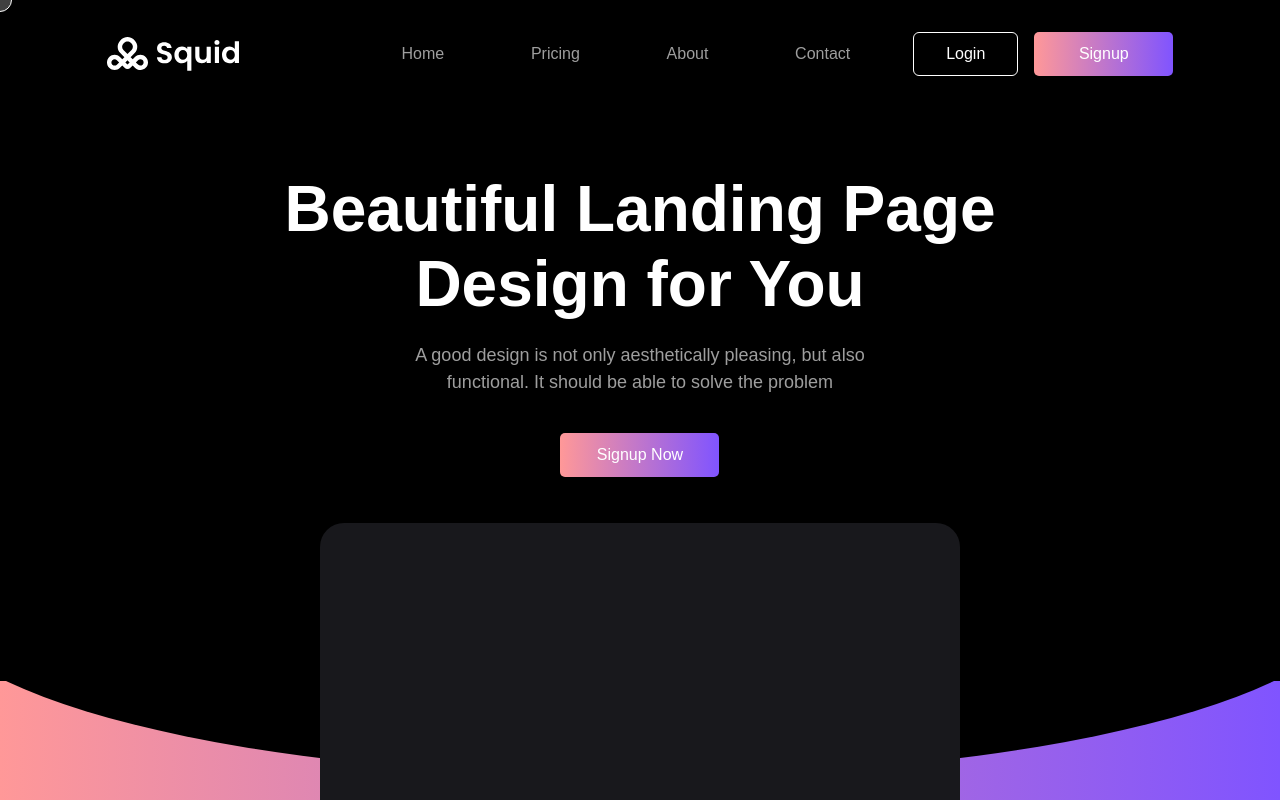
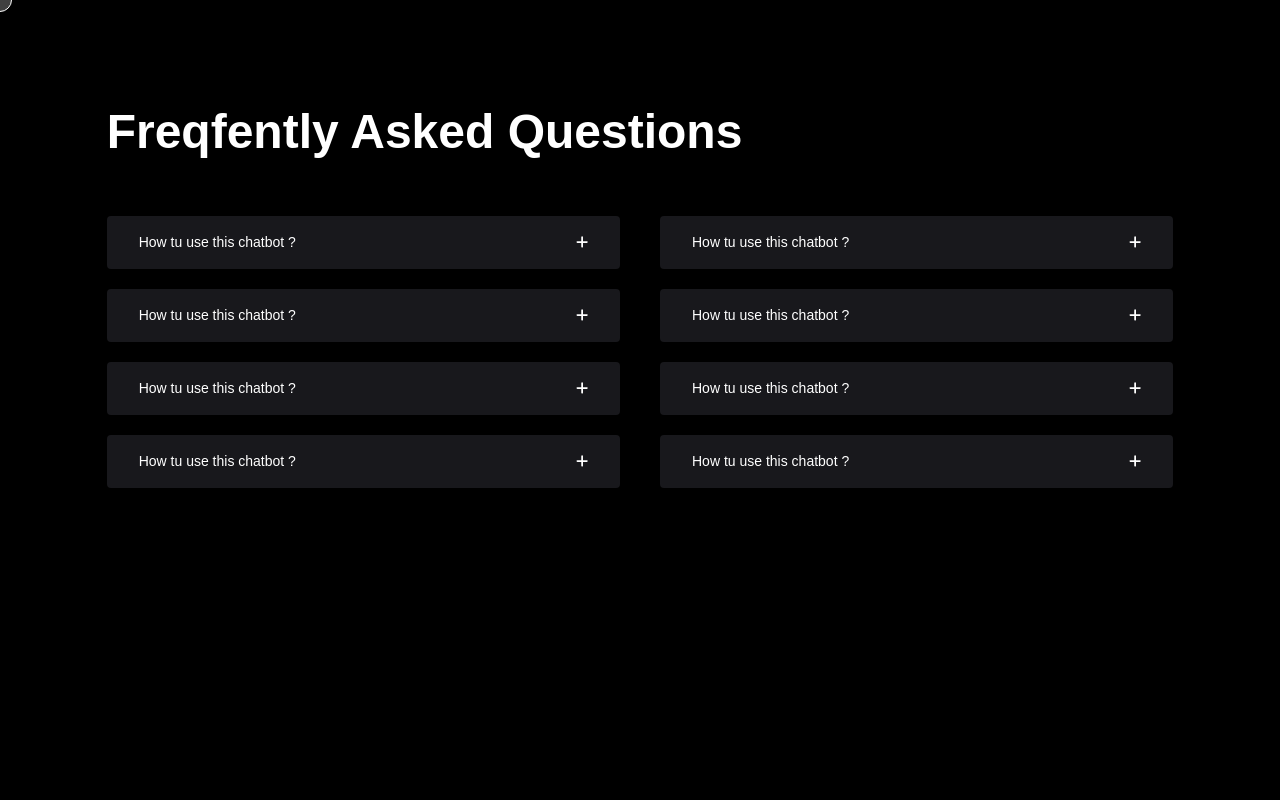
Before and after one commit to digiTFC/simplex.ai, a Next.js app: page / in a window 1280 px wide. Shown: the top 800 px of the page. Built offline with nearby package versions, Linux system fonts and the light colour scheme.

Commit message:
SAAS-84-faq-component FaqLayout FaqBox Component

```diff
--- /dev/null
+++ b/src/app/components/general-components/faqBox.tsx
@@ -0,0 +1,28 @@
+'use client'
+import { FontAwesomeIcon } from '@fortawesome/react-fontawesome'
+import React, { useState } from 'react'
+import { faPlus } from '@fortawesome/free-solid-svg-icons';
+
+interface faqPrpos {
+  question : String,
+  answer : String
+}
+export const FaqBox:React.FC<faqPrpos> = ({question,answer}) => {
+    const [isopen, setIsOpen] = useState(false)
+  return (
+    <div className=''>
+        <div className='bg-klightGrey text-[14px] text-white flex flex-col justify-between py-4 px-8 rounded cursor-pointer'>
+            <div className='flex justify-between' onClick={() => setIsOpen(!isopen)}>
+            <span>{question}</span>
+            <span><FontAwesomeIcon icon={faPlus} className="" /></span>
+            </div>
+
+            <p className={` ${isopen?'h-fit border-t mt-3 pt-3':'h-[0] border-none '} overflow-hidden text-klight transition-all border-khr`}>
+               {answer}
+            </p>
+
+
+        </div>
+    </div>
+  )
+}
--- /dev/null
+++ b/src/app/layouts/faq.tsx
@@ -0,0 +1,22 @@
+import React from 'react'
+import Titles from '../components/general-components/Titles'
+import { FaqBox } from '../components/general-components/faqBox';
+
+const Faq = () => {
+  return (
+    <div className='w-10/12 m-auto my-24'>
+        <Titles title='Freqfently Asked Questions'></Titles>
+        <div className='flex gap-x-10 '>
+            {Array.from({length:2}).map((_,index) => {
+                return <div className='flex flex-col gap-y-5 mt-12'>
+                    {Array.from({length:4}).map((_,index) => {
+                    return <FaqBox question={"How tu use this chatbot ?"} answer={" Lorem ipsum dolor, sit amet consectetur adipisicing elit. Praesentium incidunt tempora vero soluta facere excepturi minima totam earum deleniti quis autem cum ad nam dolor, odit ea eligendi suscipit reprehenderit."} key={index}></FaqBox>
+                })}
+                </div>
+            })}
+        </div>
+    </div>
+  )
+};
+
+export default Faq
--- a/src/app/page.tsx
+++ b/src/app/page.tsx
@@ -1,26 +1,10 @@
+import Faq from "./layouts/faq";
 
-import Contact from "./layouts/contactUs";
-import CopyRight from "./layouts/copyright";
-import Features from "./layouts/features";
-import Footer from "./layouts/footer";
-import Header from "./layouts/header";
-import NavBar from "./layouts/navBar";
-import Partners from "./layouts/partners";
-import Purpose from "./layouts/pupose";
 
 export default function Home() {
   return (
-    <div className=" w-full overflow-x-hidden">
-      <div><NavBar></NavBar></div>
-      <div><Header></Header></div>
-      <div><Features></Features></div>
-      <div><Purpose></Purpose></div>
-      <div><Partners></Partners></div>
-      <div><Contact></Contact></div>
-      <div><Footer></Footer></div>
-      <div>
-      <CopyRight></CopyRight>
-      </div>
+    <div>
+      <Faq></Faq>
     </div>
   );
 }
--- /dev/null
+++ b/src/app/pages/home.tsx
@@ -0,0 +1,28 @@
+import React from 'react'
+import NavBar from '../layouts/navBar'
+import Header from '../layouts/header'
+import Features from '../layouts/features'
+import Purpose from '../layouts/pupose'
+import Partners from '../layouts/partners'
+import Contact from '../layouts/contactUs'
+import Footer from '../layouts/footer'
+import CopyRight from '../layouts/copyright'
+
+const Home = () => {
+  return (
+    <div className=" w-full overflow-x-hidden">
+    <div><NavBar></NavBar></div>
+    <div><Header></Header></div>
+    <div><Features></Features></div>
+    <div><Purpose></Purpose></div>
+    <div><Partners></Partners></div>
+    <div><Contact></Contact></div>
+    <div><Footer></Footer></div>
+    <div>
+    <CopyRight></CopyRight>
+    </div>
+  </div>
+  )
+}
+
+export default Home
```
